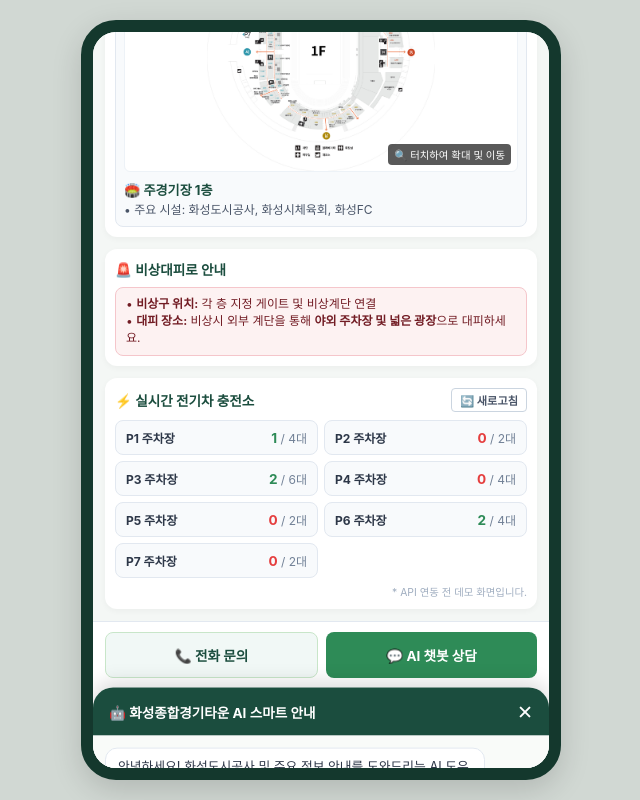
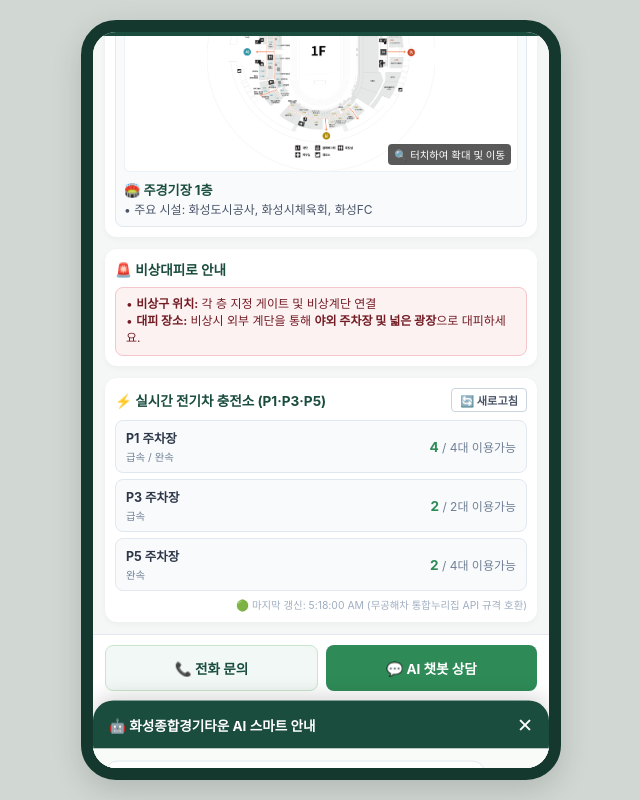
Before and after one commit to HSUCOHU/jw, a plain HTML site: page index.html in a window 1280 px wide. Both pictures are taken after a click on the button "🔄 새로고침". Shown: the whole page, without its empty margins (319-959 px from the left). Drawn offline with Linux system fonts and the light colour scheme.

Commit message:
Add files via upload

```diff
--- a/index.html
+++ b/index.html
@@ -284,7 +284,7 @@
             line-height: 1.4;
         }
 
-        /* 전기차 실시간 현황 영역 */
+        /* 전기차 실시간 현황 영역 (P1, P3, P5) */
         .ev-refresh-btn {
             background: white; border: 1px solid #cbd5e0; border-radius: 4px;
             padding: 3px 8px; font-size: 0.7rem; color: #4a5568; cursor: pointer;
@@ -292,14 +292,16 @@
         }
         .ev-refresh-btn:active { background: #f1f5f9; }
         .ev-grid {
-            display: grid; grid-template-columns: 1fr 1fr; gap: 6px;
+            display: flex; flex-direction: column; gap: 6px;
         }
         .ev-item {
             background: #f8fafc; border: 1px solid #e2e8f0; border-radius: 8px;
             padding: 8px 10px; display: flex; justify-content: space-between; align-items: center;
         }
-        .ev-zone { font-size: 0.75rem; font-weight: bold; color: #2d3748; }
-        .ev-status { font-size: 0.75rem; color: #718096; }
+        .ev-zone-info { display: flex; flex-direction: column; gap: 2px; }
+        .ev-zone { font-size: 0.78rem; font-weight: bold; color: #2d3748; }
+        .ev-types { font-size: 0.65rem; color: #718096; }
+        .ev-status { font-size: 0.75rem; color: #718096; text-align: right; }
         .ev-status .avail { font-size: 0.85rem; font-weight: bold; color: var(--accent-green); }
         .ev-status .full { font-size: 0.85rem; font-weight: bold; color: #e53e3e; }
         .ev-note { font-size: 0.65rem; color: #a0aec0; text-align: right; margin-top: 6px; }
@@ -333,57 +335,28 @@
         .btn-call { background-color: #f1f8f6; color: var(--primary-green); border: 1px solid #c8e6c9; }
         .btn-chat { background-color: var(--accent-green); color: white; }
 
-        /* 모달 팝업 */
-        .overlay {
-            position: absolute; top: 0; left: 0; width: 100%; height: 100%;
-            background: rgba(0,0,0,0.5); display: none; justify-content: center; align-items: center; z-index: 20;
-        }
+        /* 모달 팝업 및 기타 스타일 동일 유지 */
+        .overlay { position: absolute; top: 0; left: 0; width: 100%; height: 100%; background: rgba(0,0,0,0.5); display: none; justify-content: center; align-items: center; z-index: 20; }
         .overlay.active { display: flex; }
-
-        .call-modal {
-            background: white; width: 88%; max-height: 80vh; border-radius: 16px; padding: 16px;
-            text-align: center; display: flex; flex-direction: column;
-        }
+        .call-modal { background: white; width: 88%; max-height: 80vh; border-radius: 16px; padding: 16px; text-align: center; display: flex; flex-direction: column; }
         .call-modal h3 { font-size: 0.95rem; color: var(--primary-green); margin-bottom: 10px; }
         .call-list { overflow-y: auto; flex: 1; margin-bottom: 8px; }
-        .call-option-btn {
-            display: block; width: 100%; padding: 9px 10px; margin-bottom: 6px;
-            background: #f8fafc; border: 1px solid #cbd5e0; border-radius: 8px;
-            color: #2d3748; text-decoration: none; font-size: 0.8rem; font-weight: bold; text-align: left;
-        }
+        .call-option-btn { display: block; width: 100%; padding: 9px 10px; margin-bottom: 6px; background: #f8fafc; border: 1px solid #cbd5e0; border-radius: 8px; color: #2d3748; text-decoration: none; font-size: 0.8rem; font-weight: bold; text-align: left; }
         .call-option-btn span { display: block; font-size: 0.68rem; color: #718096; font-weight: normal; margin-top: 2px; }
         .call-close-btn { width: 100%; padding: 8px; background: #edf2f7; border: none; border-radius: 6px; font-size: 0.78rem; font-weight: bold; color: #4a5568; cursor: pointer; }
 
-        /* 평면도 확대 모달 */
-        .img-modal-overlay {
-            position: absolute; top: 0; left: 0; width: 100%; height: 100%;
-            background: rgba(0,0,0,0.92); display: none; flex-direction: column; z-index: 30; overflow: hidden;
-        }
+        .img-modal-overlay { position: absolute; top: 0; left: 0; width: 100%; height: 100%; background: rgba(0,0,0,0.92); display: none; flex-direction: column; z-index: 30; overflow: hidden; }
         .img-modal-overlay.active { display: flex; }
-        .img-modal-header {
-            padding: 12px 16px; display: flex; justify-content: space-between; align-items: center;
-            color: white; font-size: 0.85rem; font-weight: bold; z-index: 32; background: rgba(0,0,0,0.4);
-        }
+        .img-modal-header { padding: 12px 16px; display: flex; justify-content: space-between; align-items: center; color: white; font-size: 0.85rem; font-weight: bold; z-index: 32; background: rgba(0,0,0,0.4); }
         .img-modal-close { background: none; border: none; color: white; font-size: 1.4rem; cursor: pointer; }
         .img-modal-body { flex: 1; display: flex; justify-content: center; align-items: center; overflow: hidden; position: relative; touch-action: none; }
         #modalZoomWrapper { width: 100%; height: 100%; display: flex; justify-content: center; align-items: center; transform-origin: center center; }
         #modalZoomWrapper img, #modalZoomWrapper svg { max-width: 95%; max-height: 95%; object-fit: contain; pointer-events: none; }
-
-        .zoom-controls {
-            position: absolute; bottom: 35px; left: 50%; transform: translateX(-50%);
-            display: flex; gap: 10px; z-index: 32; background: rgba(0,0,0,0.6); padding: 6px 12px; border-radius: 20px;
-        }
+        .zoom-controls { position: absolute; bottom: 35px; left: 50%; transform: translateX(-50%); display: flex; gap: 10px; z-index: 32; background: rgba(0,0,0,0.6); padding: 6px 12px; border-radius: 20px; }
         .zoom-btn { background: white; color: #2d3748; border: none; width: 32px; height: 32px; border-radius: 50%; font-weight: bold; font-size: 1rem; cursor: pointer; }
         .zoom-reset-btn { background: #cbd5e0; color: #2d3748; border: none; padding: 0 10px; height: 32px; border-radius: 16px; font-size: 0.72rem; font-weight: bold; cursor: pointer; }
 
-        /* AI 챗봇 모달 */
-        .chat-modal {
-            position: absolute; bottom: 0; left: 0; width: 100%; height: 85%;
-            background-color: white; border-top-left-radius: 20px; border-top-right-radius: 20px;
-            box-shadow: 0 -5px 20px rgba(0,0,0,0.15); display: flex; flex-direction: column;
-            transform: translateY(100%); transition: transform 0.3s ease-in-out; z-index: 15;
-            padding-bottom: env(safe-area-inset-bottom, 0px);
-        }
+        .chat-modal { position: absolute; bottom: 0; left: 0; width: 100%; height: 85%; background-color: white; border-top-left-radius: 20px; border-top-right-radius: 20px; box-shadow: 0 -5px 20px rgba(0,0,0,0.15); display: flex; flex-direction: column; transform: translateY(100%); transition: transform 0.3s ease-in-out; z-index: 15; padding-bottom: env(safe-area-inset-bottom, 0px); }
         .chat-modal.active { transform: translateY(0); }
         .chat-header { padding: 12px 16px; background-color: var(--primary-green); color: white; border-top-left-radius: 20px; border-top-right-radius: 20px; display: flex; justify-content: space-between; align-items: center; font-weight: bold; font-size: 0.85rem; }
         .close-chat { background: none; border: none; color: white; font-size: 1.2rem; cursor: pointer; }
@@ -409,7 +382,7 @@
 
         <div class="content">
 
-            <!-- 1. 지도 영역 (GPS 위치 인식) -->
+            <!-- 1. 지도 영역 -->
             <div class="map-section">
                 <div class="section-title">
                     <span>🗺️ 실시간 위치 및 지도</span>
@@ -465,16 +438,16 @@
                 </div>
             </div>
 
-            <!-- 4. 실시간 전기차 충전소 현황 -->
+            <!-- 4. 실시간 전기차 충전소 현황 (P1, P3, P5 연동 프레임) -->
             <div class="info-card">
                 <div class="section-title">
-                    <span>⚡ 실시간 전기차 충전소</span>
-                    <button class="ev-refresh-btn" onclick="simulateEVRefresh()">🔄 새로고침</button>
+                    <span>⚡ 실시간 전기차 충전소 (P1·P3·P5)</span>
+                    <button class="ev-refresh-btn" onclick="fetchEVChargingData()">🔄 새로고침</button>
                 </div>
                 <div class="ev-grid" id="evGridContainer">
-                    <!-- JS로 P1~P7 목록이 생성됩니다 -->
+                    <!-- JS로 P1, P3, P5 목록이 렌더링됩니다 -->
                 </div>
-                <div class="ev-note">* API 연동 전 데모 화면입니다.</div>
+                <div class="ev-note" id="evUpdateNote">무공해차 통합누리집 API 연동 대기중 (데모 모드)</div>
             </div>
 
         </div>
@@ -529,7 +502,7 @@
             <div class="quick-chips">
                 <div class="chip" onclick="sendQuickMessage('주차 정보')">🚗 주차 안내/요금</div>
                 <div class="chip" onclick="sendQuickMessage('주요 시설')">🏟️ 경기장 시설 정보</div>
-                <div class="chip" onclick="sendQuickMessage('대관 신청')">📋 대관 신청 방법</div>
+                <div class="chip" onclick="sendQuickMessage('전기차 충전')">⚡ 전기차 충전소 위치</div>
                 <div class="chip" onclick="sendQuickMessage('오시는 길')">📍 위치 및 오시는 길</div>
             </div>
             <div class="chat-footer">
@@ -547,7 +520,7 @@
         document.addEventListener('DOMContentLoaded', () => {
             switchVenue('main');
             autoCheckLocation();
-            renderEVStatus(); // 전기차 현황 초기 렌더링
+            fetchEVChargingData(); // 초기 충전소 데이터 로드
         });
 
         function autoCheckLocation() {
@@ -667,41 +640,56 @@
         function toggleCallModal() { document.getElementById('callOverlay').classList.toggle('active'); }
         function toggleChat() { document.getElementById('chatModal').classList.toggle('active'); }
 
-        // --- 3. 실시간 전기차 충전소 데모 스크립트 ---
-        const evData = [
-            { zone: 'P1 주차장', total: 4 }, { zone: 'P2 주차장', total: 2 },
-            { zone: 'P3 주차장', total: 6 }, { zone: 'P4 주차장', total: 4 },
-            { zone: 'P5 주차장', total: 2 }, { zone: 'P6 주차장', total: 4 },
-            { zone: 'P7 주차장', total: 2 }
-        ];
-
-        function renderEVStatus() {
+        // --- 3. 실시간 전기차 충전소 API 연동 프레임 (P1, P3, P5) ---
+        function renderEVUI(dataList) {
             const container = document.getElementById('evGridContainer');
             container.innerHTML = '';
 
-            evData.forEach(item => {
-                // 데모용 랜덤 가용 대수 생성 (실제 API 연동 시 이 부분을 교체)
-                const available = Math.floor(Math.random() * (item.total + 1));
-                const isFull = available === 0;
+            dataList.forEach(item => {
+                const isFull = item.available === 0;
                 const statusClass = isFull ? 'full' : 'avail';
 
                 const div = document.createElement('div');
                 div.className = 'ev-item';
                 div.innerHTML = `
-                    <span class="ev-zone">${item.zone}</span>
-                    <span class="ev-status"><span class="${statusClass}">${available}</span> / ${item.total}대</span>
+                    <div class="ev-zone-info">
+                        <span class="ev-zone">${item.zoneName}</span>
+                        <span class="ev-types">${item.chargerTypes}</span>
+                    </div>
+                    <span class="ev-status">
+                        <span class="${statusClass}">${item.available}</span> / ${item.total}대 이용가능
+                    </span>
                 `;
                 container.appendChild(div);
             });
         }
 
-        function simulateEVRefresh() {
-            const btn = document.querySelector('.ev-refresh-btn');
-            btn.innerHTML = '⏳ 갱신 중...';
-            setTimeout(() => {
-                renderEVStatus();
-                btn.innerHTML = '🔄 새로고침';
-            }, 600);
+        async function fetchEVChargingData() {
+            const noteEl = document.getElementById('evUpdateNote');
+            noteEl.innerText = "⏳ 충전소 실시간 정보 동기화 중...";
+
+            try {
+                // [추후 백엔드 또는 환경부 API 연동 구간]
+                // const response = await fetch('YOUR_SERVER_API_ENDPOINT_FOR_EV');
+                // const result = await response.json();
+                // renderEVUI(result);
+
+                // 현재는 API 연결 전이므로, 구조 파악용 데모 데이터를 시뮬레이션으로 바인딩합니다.
+                setTimeout(() => {
+                    const mockApiData = [
+                        { zoneName: 'P1 주차장', chargerTypes: '급속 / 완속', total: 4, available: Math.floor(Math.random() * 5) },
+                        { zoneName: 'P3 주차장', chargerTypes: '급속', total: 2, available: Math.floor(Math.random() * 3) },
+                        { zoneName: 'P5 주차장', chargerTypes: '완속', total: 4, available: Math.floor(Math.random() * 5) }
+                    ];
+                    renderEVUI(mockApiData);
+                    const nowStr = new Date().toLocaleTimeString();
+                    noteEl.innerText = `🟢 마지막 갱신: ${nowStr} (무공해차 통합누리집 API 규격 호환)`;
+                }, 500);
+
+            } catch (error) {
+                console.error("EV API Load Error:", error);
+                noteEl.innerText = "⚠️ 실시간 정보를 불러오지 못했습니다.";
+            }
         }
 
         // --- 평면도 확대 모달 스크립트 ---
@@ -749,7 +737,7 @@
                 let responseText = "🤖 상세 문의는 하단 [전화 문의] 버튼을 이용해 주시면 정성껏 안내해 드리겠습니다.";
                 if (query.includes("주차")) responseText = `🚗 <b>주차장 이용 안내</b><br><br>• 무료 운영<br>• 총 1,783대 수용`;
                 else if (query.includes("시설") || query.includes("규모")) responseText = `🏟️ <b>주요 시설 개요</b><br><br>• 주경기장: 35,270석<br>• 실내체육관: 5,152석`;
-                else if (query.includes("전기차") || query.includes("충전")) responseText = `⚡ <b>전기차 충전소 안내</b><br><br>• P1~P7 주차장 내 완속/급속 충전기 구비<br>• 홈 화면 '실시간 전기차 충전소' 탭에서 현황 확인 가능`;
+                else if (query.includes("전기차") || query.includes("충전")) responseText = `⚡ <b>전기차 충전소 안내</b><br><br>• P1, P3, P5 주차장 내 완속/급속 충전기 구비<br>• 홈 화면 '실시간 전기차 충전소'에서 P1·P3·P5 구역별 가용 대수 확인 가능`;
 
                 chatBody.innerHTML += `<div class="chat-message bot">${responseText}</div>`;
                 chatBody.scrollTop = chatBody.scrollHeight;
```
